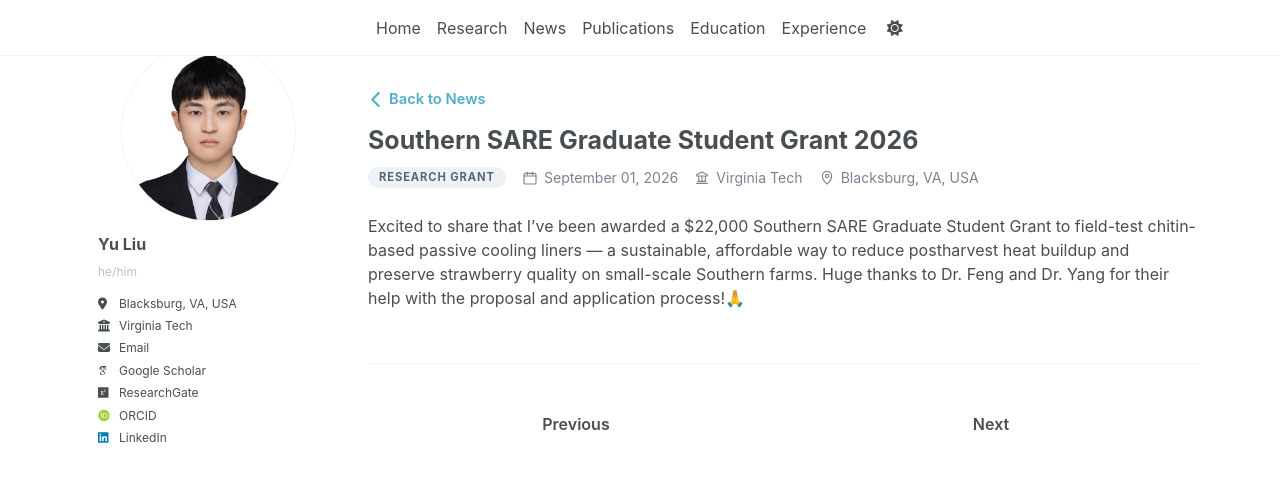
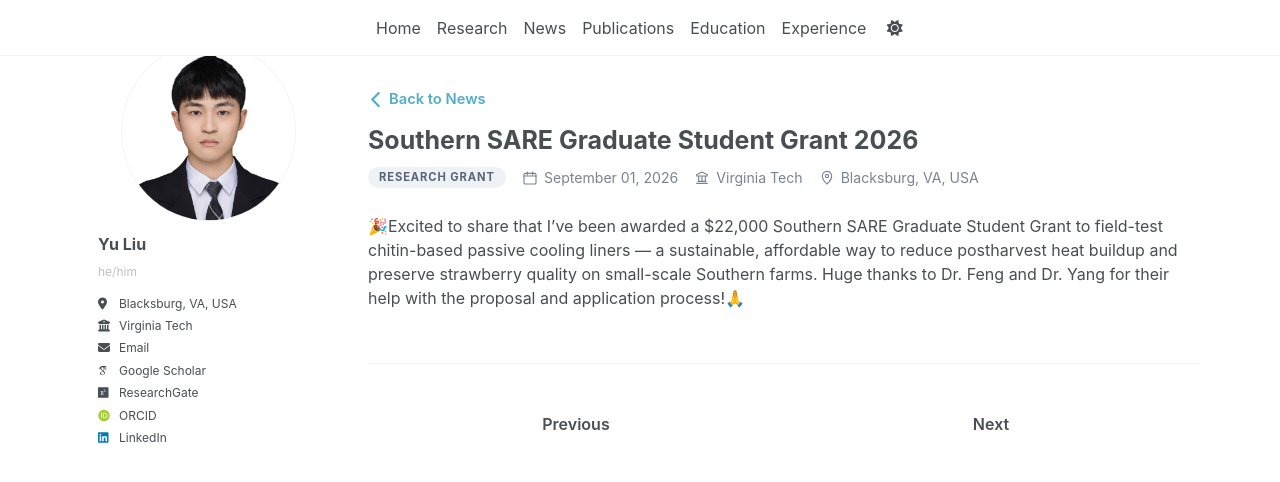
Before and after one commit to yuliu0322/yuliu0322.github.io, a Jekyll site: the page built from _talks/2026-09-01-Southern SARE Graduate Student Grant.md, in a window 1280 px wide. Shown: the top 482 px of the page. Built offline with Jekyll 4.4.1, drawn with Linux system fonts in a browser that asks for light colours; some web fonts are replaced; a script bundle is joined from its source files by our own code; library files that are not in the unit come from our copies.

Commit message:
Update 2026-09-01-Southern SARE Graduate Student Grant.md

```diff
--- a/_talks/2026-09-01-Southern SARE Graduate Student Grant.md
+++ b/_talks/2026-09-01-Southern SARE Graduate Student Grant.md
@@ -8,4 +8,4 @@ date: 2026-09-01
 location: "Blacksburg, VA, USA"
 ---
 
-Excited to share that I've been awarded a $22,000 Southern SARE Graduate Student Grant to field-test chitin-based passive cooling liners — a sustainable, affordable way to reduce postharvest heat buildup and preserve strawberry quality on small-scale Southern farms. Huge thanks to Dr. Feng and Dr. Yang for their help with the proposal and application process!🙏
+🎉Excited to share that I've been awarded a $22,000 Southern SARE Graduate Student Grant to field-test chitin-based passive cooling liners — a sustainable, affordable way to reduce postharvest heat buildup and preserve strawberry quality on small-scale Southern farms. Huge thanks to Dr. Feng and Dr. Yang for their help with the proposal and application process!🙏
```
